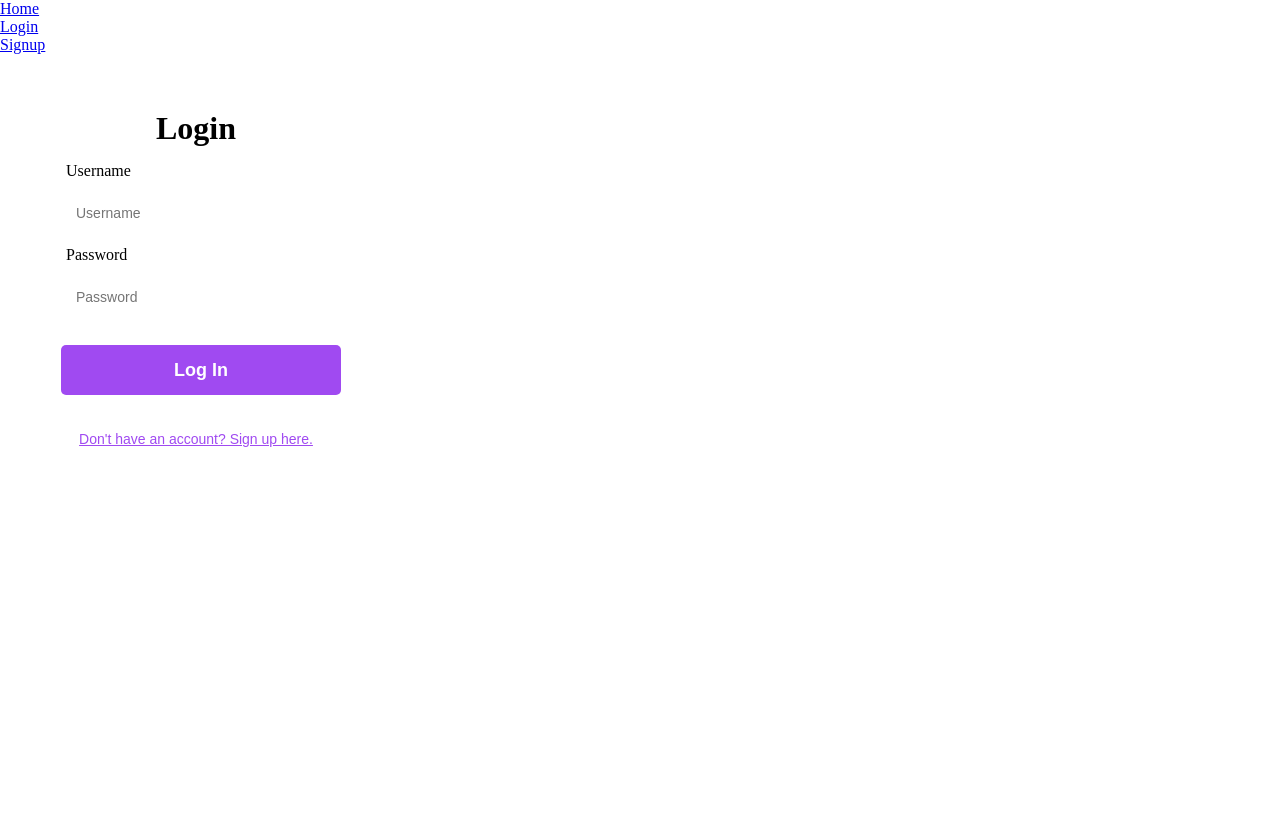
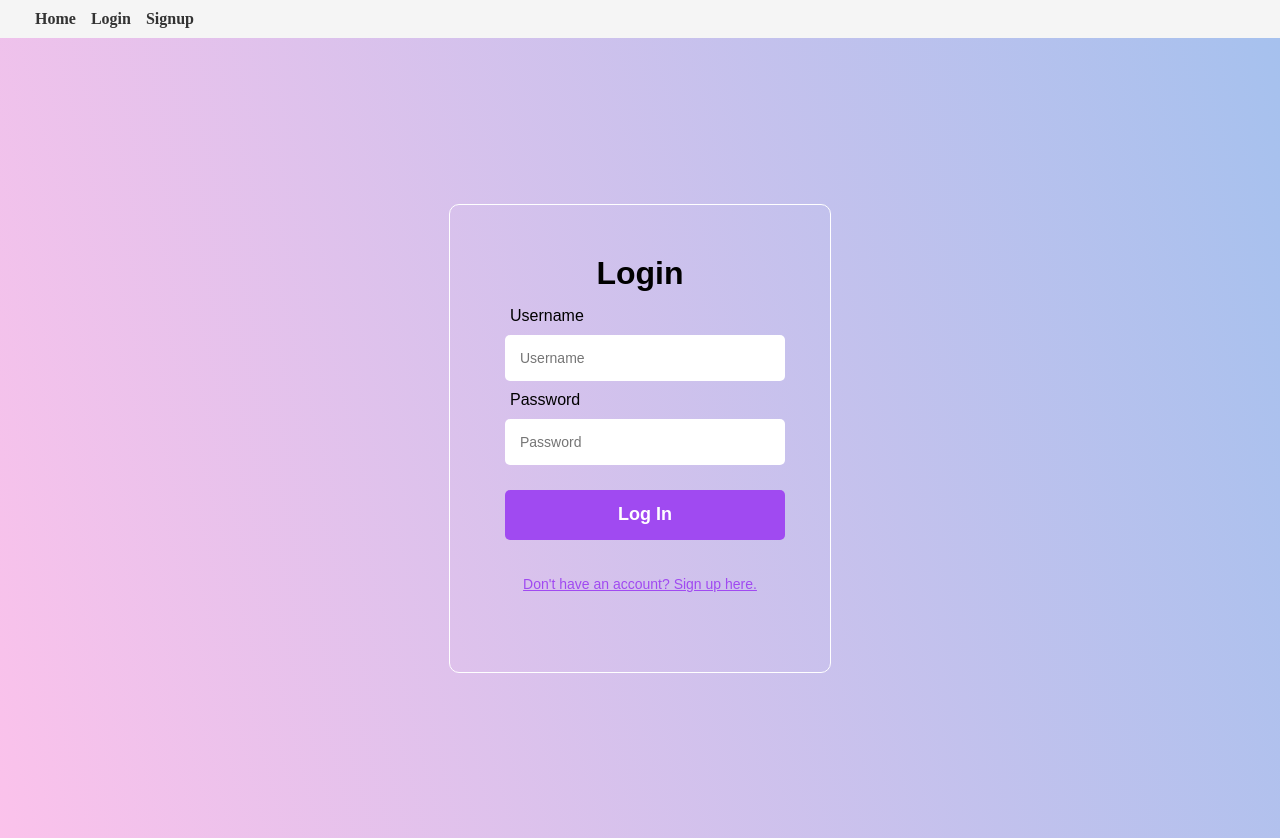
Before and after one commit to Nesticojavier/calendar-manager, a React (Vite) app in the folder client/: page /login in a window 1280 px wide. Before the commit the page ends 800 px from the top, so only its background shows below. Built offline with nearby package versions, Linux system fonts and the light colour scheme.

Commit message:
css fixed for login and signup page

```diff
--- a/client/src/App.jsx
+++ b/client/src/App.jsx
@@ -8,8 +8,17 @@
 import Cookies from "js-cookie";
 
 function App() {
-  // Se crea un estado para saber qué formulario se está mostrando
+
+  // Se crea un estado para saber si el usuario está logged
   const [isLoggedIn, setIsLoggedIn] = useState(false)
+
+  // cuando se recargue la pagina, para saber si el usuario está logged
+  useEffect(() => {
+    if (Cookies.get("token")) {
+      setIsLoggedIn(true)
+    }
+  }, []);
+
 
   const changeLoggedIn = (value) => {
     setIsLoggedIn(value);
--- a/client/src/Components/Navbar.jsx
+++ b/client/src/Components/Navbar.jsx
@@ -1,6 +1,7 @@
 import React from "react";
 import { NavLink, useNavigate } from "react-router-dom";
 import Cookies from 'js-cookie';
+import "./navbar.css";
 
 export default function Navbar({ isLoggedIn, setIsLoggedIn }) {
     const navigate = useNavigate()
@@ -10,7 +11,7 @@
         navigate('/', { replace: true })
     }
     return (
-        <nav>
+        <nav className="navbar">
             <ul>
                 <li>
                     <NavLink
--- a/client/src/Components/dashboard.jsx
+++ b/client/src/Components/dashboard.jsx
@@ -11,6 +11,7 @@
   const headers = { Authorization: `Bearer ${token}` };
   const [user, setUser] = useState("");
   const navigate = useNavigate()
+
 
   const handleClick = () => {
     // localStorage.removeItem('token');
--- a/client/src/Components/login.jsx
+++ b/client/src/Components/login.jsx
@@ -92,6 +92,7 @@
       ]
 
     return (
+        <div className="App">
             <div className="auth-form-container">
                 <h1>Login</h1>
                 <form className = "login-form" onSubmit={handleSubmit}>
@@ -125,5 +126,6 @@
                     Don't have an account? Sign up here.
                 </button>
             </div>
+        </div>
     );
 }
--- /dev/null
+++ b/client/src/Components/navbar.css
@@ -0,0 +1,29 @@
+.navbar {
+    display: flex;
+    justify-content: space-between;
+    align-items: center;
+    background-color: #f5f5f5;
+    padding: 10px 20px;
+    box-shadow: 0 2px 4px rgba(0, 0, 0, 0.1);
+}
+
+/* Estilos para los elementos de la barra de navegación */
+.navbar ul {
+    list-style: none;
+    display: flex;
+}
+
+.navbar li {
+    margin-left: 15px;
+}
+
+.navbar a {
+    text-decoration: none;
+    color: #333;
+    font-weight: bold;
+    transition: color 0.3s ease;
+}
+
+.navbar a:hover {
+    color: #555;
+}
--- a/client/src/Components/signup.jsx
+++ b/client/src/Components/signup.jsx
@@ -142,6 +142,8 @@
     ]
 
     return (
+        <div className="App">
+
             <div className="auth-form-container">
                 <h1>Sign Up</h1>
                 <form className = "register-form" onSubmit={handleSubmit}>
@@ -189,6 +191,7 @@
                     Already have an account? Login here.
                 </button>
             </div>
+        </div>
     );
 }
 
```
Lines whose indentation alone changed are shown as unchanged.
